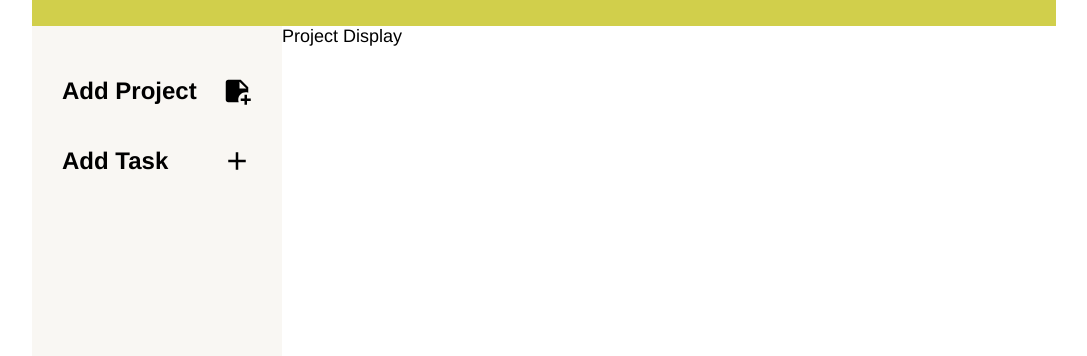
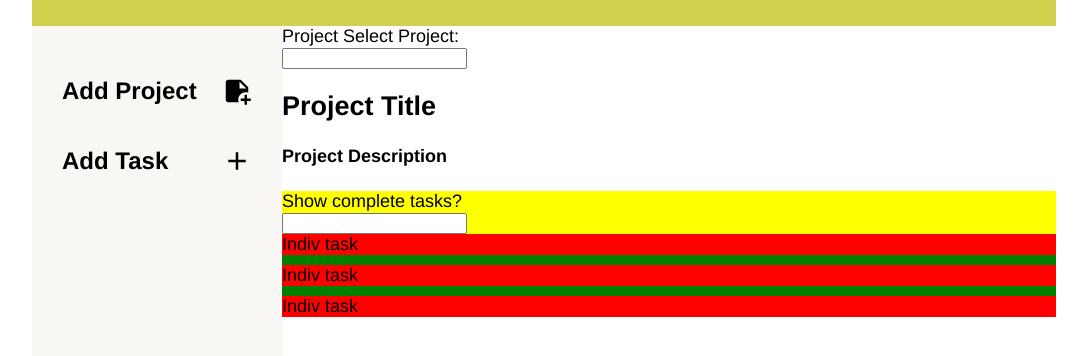
Before and after one commit to gtpWebDev/odin-6-to-do-list, a website built with webpack: page src/template.html in a window 1280 px wide. Shown: the part 114-470 px from the top of the page, without its empty margins (96-1183 px from the left). Built offline with nearby package versions, Linux system fonts and the light colour scheme.

Commit message:
Add test data generation for tasks and projects
testDataLoading module added to generate taskArray and projectArray
immediately, and make it accessible to the DOM.

```diff
--- a/src/Project.js
+++ b/src/Project.js
@@ -4,8 +4,13 @@
 
 class Project {
 
-  constructor()
-
-
+  constructor(name, description) {
+    this.name = name;
+    this.description = description;
+  }
 
 }
+
+export {
+  Project
+};
--- a/src/generateDOM.js
+++ b/src/generateDOM.js
@@ -1,14 +1,16 @@
 import NotePlusIcon from "./note-plus.svg"
 import PlusIcon from "./plus.svg"
+import { testData } from "./testDataLoading";
+
+// Note, I am using diffeent method of DOM consstruction for practice.
 
 
 function pageLoad() {
 
   loadSideBar();
-
+  loadProjectDisplay();
 
 }
-
 
 function loadSideBar() {
 
@@ -21,6 +23,7 @@ function loadSideBar() {
   sidebar.appendChild(addTask);
 
 }
+
 
 function constructSidebarItem(text,imageUrl) {
 
@@ -42,6 +45,39 @@ function constructSidebarItem(text,imageUrl) {
 
 }
 
+function loadProjectDisplay() {
+
+  console.table(testData.taskArray)
+  console.table(testData.projectArray)
+
+  const sidebar = document.querySelector("#project-display");
+
+
+
+//   <div>
+//   <p id="project-title">Project Select Project:</p>
+//   <input type="text">
+// </div>
+// <h2 id="project-title">Project Title</h2>
+// <h4 id="project-description">Project Description</h4>
+// <div id="project-panel">
+//   <div id="show-tasks-container">
+//     <p>Show complete tasks?</p>
+//     <input type="text">
+//   </div>
+//   <div id="task-container">
+//     <div class="indiv-task">Indiv task</div>
+//     <div class="indiv-task">Indiv task</div>
+//     <div class="indiv-task">Indiv task</div>
+//   </div>
+
+// </div>
+
+
+
+}
+
+
 export {
-  pageLoad
+  pageLoad,
 };
--- a/src/styles.css
+++ b/src/styles.css
@@ -93,3 +93,17 @@ body {
   grid-column: 2;
   background-color: var(--backGroundColour);
 }
+
+#project-panel {
+  background-color: yellow;;
+}
+
+#task-container {
+  background-color: green;
+  display: grid;
+  row-gap: 10px;
+}
+
+.indiv-task {
+  background-color: red;
+}
--- a/src/template.html
+++ b/src/template.html
@@ -11,7 +11,28 @@
   <div id="sidebar">
   </div>
   <div id="project-display">
-    Project Display
+
+    <div>
+      <p id="project-title">Project Select Project:</p>
+      <input type="text">
+    </div>
+    <h2 id="project-title">Project Title</h2>
+    <h4 id="project-description">Project Description</h4>
+    <div id="project-panel">
+      <div id="show-tasks-container">
+        <p>Show complete tasks?</p>
+        <input type="text">
+      </div>
+      <div id="task-container">
+        <div class="indiv-task">Indiv task</div>
+        <div class="indiv-task">Indiv task</div>
+        <div class="indiv-task">Indiv task</div>
+      </div>
+
+    </div>
+
+
+
   </div>
 
 </body>
--- /dev/null
+++ b/src/testDataLoading.js
@@ -0,0 +1,29 @@
+import { Task } from "./Task"
+import { Project } from "./Project"
+
+const testData = (function() { // module pattern
+
+  let projectArray = []
+  for (let i = 0; i < 5; i++) {
+
+    const newProject = new Project(`Project ${i}`, `Description ${i}`)
+    projectArray.push(newProject)
+
+  }
+
+  let taskArray = []
+  for (let i = 0; i < 5; i++) {
+
+    const newTask = new Task(`Task ${i}`, `Description ${i}`, new Date(), "Top priority!")
+    taskArray.push(newTask)
+
+  }
+
+  return { taskArray, projectArray }
+
+})()
+
+
+export {
+  testData
+};
```
